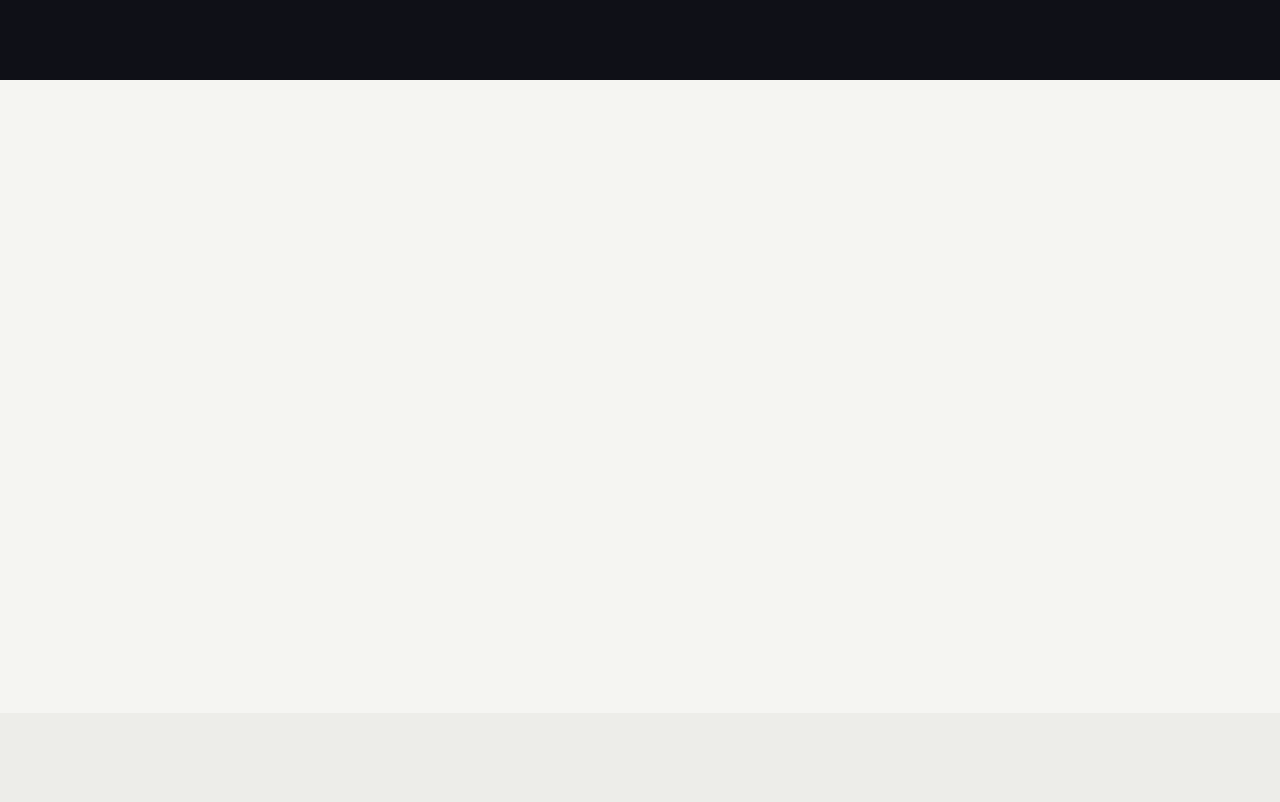
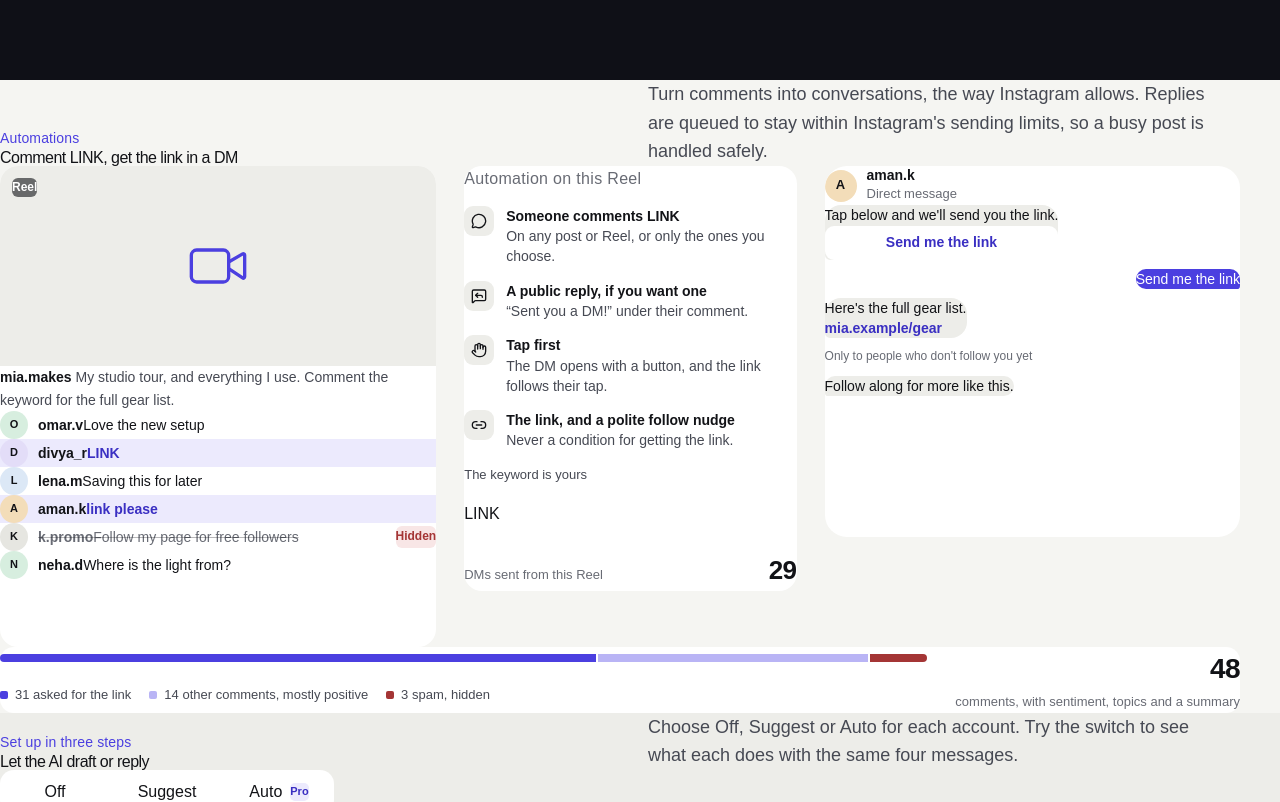
Before and after one commit to zakaur-rahman/socialhood, a Next.js app in the folder apps/web/: page / in a window 1280 px wide. Shown: the part 4950-5752 px from the top of the page. Built offline with nearby package versions, Linux system fonts and the light colour scheme; no server answers; a web font is replaced by a local one.

Commit message:
Drop content-visibility on the landing (accessibility 100); record C-155 in CONFLICTS

```diff
--- a/apps/web/src/components/site/site.css
+++ b/apps/web/src/components/site/site.css
@@ -495,12 +495,3 @@ body:has(.site) {
 @keyframes site-swap { from { opacity: 0; transform: translateX(-8px); } to { opacity: 1; transform: none; } }
 @keyframes site-fall { 0% { opacity: 0; transform: translateY(-30px) rotate(-3deg); } 12%, 85% { opacity: 1; transform: none; } 100% { opacity: 0; transform: translateY(8px); } }
 @keyframes site-show { to { opacity: 1; } }
-
-/* The landing page's sections after the first three (C-152, kept in C-155): the browser skips their
-   style, layout and paint until they come near the screen. `auto` keeps each one's real height once
-   it has been laid out, so nothing jumps on the way back. The third (how it works) scrolls a sticky
-   scene, so it stays out. */
-[data-landing] > section:nth-of-type(n + 4) {
-  content-visibility: auto;
-  contain-intrinsic-size: auto 60rem;
-}
```
Also changed, not shown: 1 other file (tests, documents, lock files or other folders).
